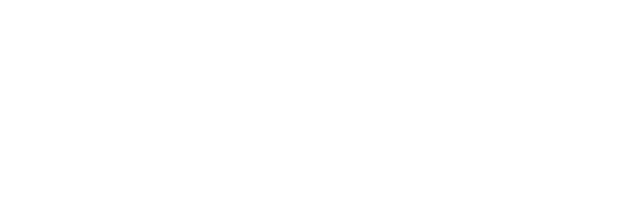
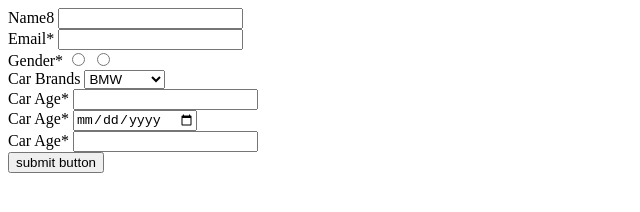
Before and after one commit to acciojob/car-insurance-form-Kyamu, a website: page main.html in a window 1280 px wide. Shown: the whole page, without its empty margins (0-640 px from the left). Drawn offline with Linux system fonts and the light colour scheme.

Commit message:
created a submission

```diff
--- a/main.html
+++ b/main.html
@@ -7,6 +7,44 @@
 </head>
 
 <body>
+	<form method="get">
+		<div>
+			<lable for="name">Name8</lable>
+		    <input type="text" id="name" required>
+		</div>
+		<div>
+			<lable for="email">Email*</lable>
+		    <input type="email" id="email" required>
+		</div>
+		<div>
+			<label>Gender*</label>
+			<input type="radio" value="male" name="gender" required>
+			<input type="radio" name="gender" required>
+		</div>
+		<div>
+			<label for="cars">Car Brands</label>
+			<select id="cars">
+				<option>BMW</option>
+				<option>Audi</option>
+				<option>Mercedez</option>
+			</select>
+		</div>
+		<div>
+			<label for="carage">Car Age*</label>
+			<input type="number" id="carages" required>
+		</div>
+		<div>
+			<label for="dop">Car Age*</label>
+			<input type="date" id="dop" required
+		</div>
+		<div>
+			<label for="password">Car Age*</label>
+			<input type="password" id="password" required>
+		</div>
+		<div>
+			<button type="submit">submit button</button>
+		</div>
+	</form>
 	<!-- the entire body must be written by student -->
     <script type="text/javascript" src="./script.js">
 </script>
```
